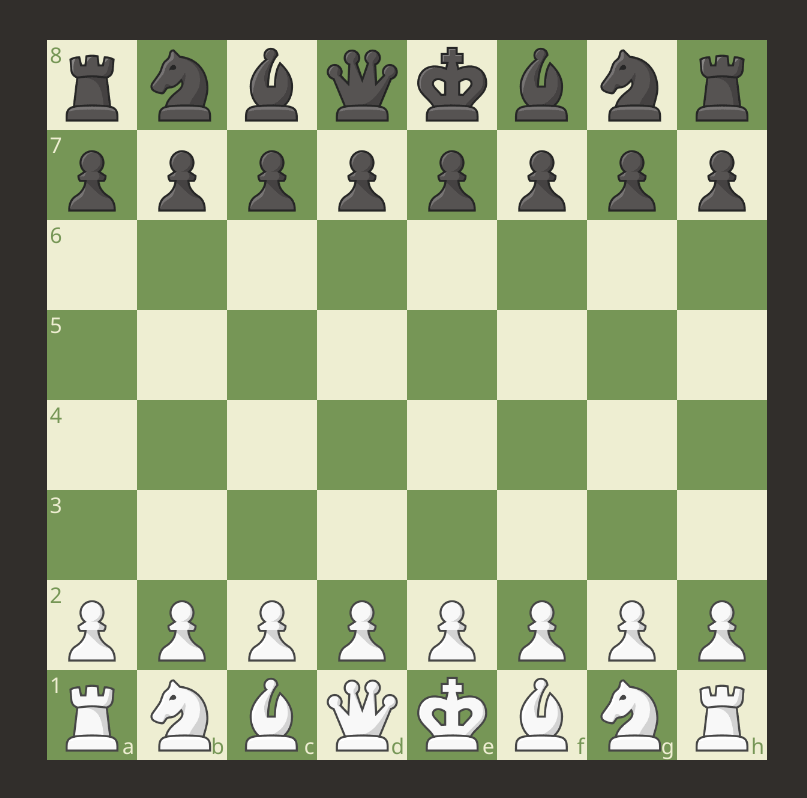
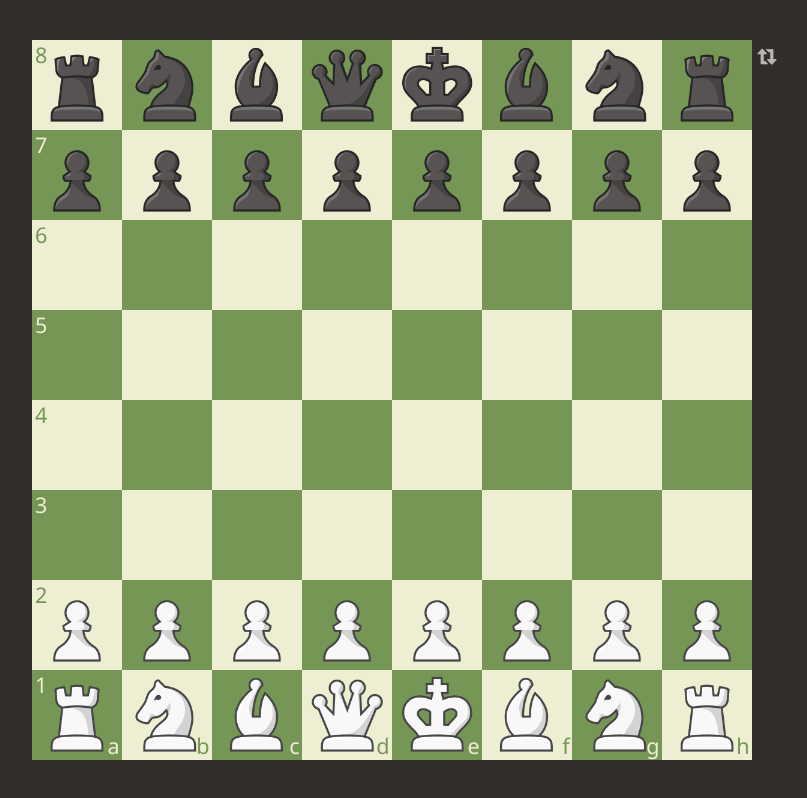
Before and after one commit to SteNafH/chess-com-remake, a plain HTML site: page src/index.html in a window 1280 px wide. Shown: the whole page, without its empty margins (233-1040 px from the left). Drawn offline with Linux system fonts and the light colour scheme.

Commit message:
Bug fixes. Added an option to rotate the board. Moves are now turn based. TODO implement castling, implement checkmate/stalemate check.

```diff
--- a/src/board.js
+++ b/src/board.js
@@ -34,43 +34,58 @@ board[7][5] = new Square(7, 5, new Bishop(false));
 board[7][6] = new Square(7, 6, new Knight(false));
 board[7][7] = new Square(7, 7, new Rook(false));
 
+function showBoard() {
+    $('chess-square p').remove();
 
-for (let y = 7; y >= 0; y--) {
+    if (boardRotation) {
+        for (let y = 7; y >= 0; y--) {
+            for (let x = 0; x < 8; x++) {
+                const div = getSquareDiv(board[y][x], 0, 0);
 
-    for (let x = 0; x < 8; x++) {
-        const div = board[y][x];
-        div.id = y + "" + x;
-
-        if (y % 2 === 0) {
-            if (x % 2 === 0) {
-                div.classList.add("black");
-            } else {
-                div.classList.add("white");
-            }
-        } else {
-            if (x % 2 === 0) {
-                div.classList.add("white");
-            } else {
-                div.classList.add("black");
+                boardDiv.appendChild(div)
             }
         }
+    } else {
+        for (let y = 0; y < 8; y++) {
+            for (let x = 7; x >= 0; x--) {
+                const div = getSquareDiv(board[y][x], 7, 7);
 
-        if (x === 0) {
-            let p = document.createElement("p");
-            p.innerText = (y + 1).toString();
-            p.classList.add("columnNumbers");
-            div.appendChild(p);
+                boardDiv.appendChild(div)
+            }
         }
+    }
+}
 
-        if (y === 0) {
-            let p = document.createElement("p");
-            p.innerText = columns[x];
-            p.classList.add("rowNumbers");
-            div.appendChild(p);
+function getSquareDiv(square, yBreakpoint, xBreakpoint) {
+    if (square.y % 2 === 0) {
+        if (square.x % 2 === 0) {
+            square.classList.add("black");
+        } else {
+            square.classList.add("white");
         }
+    } else {
+        if (square.x % 2 === 0) {
+            square.classList.add("white");
+        } else {
+            square.classList.add("black");
+        }
+    }
 
-        boardDiv.appendChild(div)
+    if (square.x === xBreakpoint) {
+        let p = document.createElement("p");
+        p.innerText = (square.y + 1).toString();
+        p.classList.add("columnNumbers");
+        square.appendChild(p);
     }
+
+    if (square.y === yBreakpoint) {
+        let p = document.createElement("p");
+        p.innerText = columns[square.x];
+        p.classList.add("rowNumbers");
+        square.appendChild(p);
+    }
+
+    return square;
 }
 
 function printBoard() {
--- a/src/index.html
+++ b/src/index.html
@@ -3,23 +3,30 @@
 <head>
     <meta charset="UTF-8">
     <title>Title</title>
+
+    <link href='https://fonts.googleapis.com/css?family=Montserrat:wght@700;800' rel='stylesheet'>
     <link rel="stylesheet" href="styles.css">
     <link rel="shortcut icon" href="#">
 
     <script type="text/javascript" src="../libraries/jquery-2.2.2/http_code.jquery.com_jquery-2.2.2.js"></script>
     <script type="text/javascript" src="../libraries/jquery-ui/http_code.jquery.com_ui_1.11.4_jquery-ui.js"></script>
     <script type="text/javascript" src="../libraries/jquery-ui-touch-punch/jquery.ui.touch-punch.min.js"></script>
-    <script type="text/javascript" src="../libraries/gsap/http_cdnjs.cloudflare.com_ajax_libs_gsap_1.20.4_TweenMax.min.js"></script>
+    <script type="text/javascript"
+            src="../libraries/gsap/http_cdnjs.cloudflare.com_ajax_libs_gsap_1.20.4_TweenMax.min.js"></script>
 </head>
 <style>
 
 </style>
 <body>
-<div id="board-wrapper-wrapper">
+<main>
     <div id="board-wrapper">
         <div id="board"></div>
     </div>
-</div>
+
+    <div>
+        <button onclick="rotateBoard()">f</button>
+    </div>
+</main>
 </body>
 
 <script src="pieces/piece.js"></script>
@@ -34,6 +41,12 @@
 <script src="board.js"></script>
 
 <script>
+    let playerTurn = true;
+    let currentPlayer = true;
+
+    let boardRotation = currentPlayer;
+    showBoard();
+
     const squares = $('chess-square');
     const itemContainer = squares;
     const moveType = {
@@ -72,11 +85,11 @@
         },
         receive: function (e, ui) {
             const newPos = e.target;
-            const prevPos = ui.sender;
+            const prevPos = ui.sender[0];
             const piece = ui.item[0];
 
             if (!newPos.querySelectorAll(".hint, .capture-hint").length) {
-                prevPos.sortable("cancel");
+                ui.sender.sortable("cancel");
                 return;
             }
 
@@ -84,16 +97,16 @@
                 clearCurrentHints();
                 newPos.addPromotionMenu(piece.white).then(function (piece) {
                     if (piece === undefined) {
-                        prevPos.sortable("cancel");
+                        ui.sender.sortable("cancel");
                     } else {
                         piece.classList.remove("promotion-option");
-                        makeMove(prevPos[0], newPos, piece, moveType.promote);
+                        makeMove(prevPos, newPos, piece, moveType.promote);
                         resetOnClick();
                     }
                 });
 
             } else {
-                makeMove(prevPos[0], newPos, piece, newPos.piece === null ? moveType.moveSelf : moveType.capture);
+                makeMove(prevPos, newPos, piece, getDefaultMoveSound(piece, newPos.piece));
             }
         }
     });
@@ -119,28 +132,6 @@
 
     resetOnClick();
 
-    function makeMove(prevPos, newPos, piece, type) {
-        prevPos.removePiece();
-        newPos.removePiece();
-        newPos.addPiece(piece);
-
-        if (enemyKing.isInCheck()) type = moveType.moveCheck;
-        new Audio(type).play();
-
-        removeEnPassant();
-        checkEnPassant(prevPos, newPos, piece);
-
-        swapPreviousMove(prevPos, newPos);
-
-        clearCurrentHints();
-        clearCurrentActive();
-        printBoard();
-    }
-
-    function getKing(white) {
-        return $('chess-king.' + (white ? 'white' : 'black'))[0];
-    }
-
     function getMoves(square) {
         if (square === currentActive) {
             if (arguments.callee.caller.name === 'start') return;
@@ -153,16 +144,18 @@
         clearCurrentHints();
         clearCurrentActive();
 
+        square.classList.add("currentMove");
+        currentActive = square;
+
         let piece = square.piece;
+
+        if (piece.white !== playerTurn) return;
 
         enemyKing = getKing(!piece.white);
         king = getKing(piece.white);
 
         let moves = piece.getMoves(square.y, square.x);
         let rect = piece.getBoundingClientRect();
-
-        square.classList.add("currentMove");
-        currentActive = square;
 
         for (let move of moves) {
             move.square.addHint(piece.white);
@@ -185,7 +178,7 @@
                         }
                     });
                 } else {
-                    makeMove(prevPos, newPos, piece, move.capture ? moveType.capture : moveType.moveSelf);
+                    makeMove(prevPos, newPos, piece, getDefaultMoveSound(piece, newPos.piece));
 
                     TweenMax.set(piece, {x: 0, y: 0});
 
@@ -202,6 +195,27 @@
         }
 
         currentHints = moves;
+    }
+
+    function makeMove(prevPos, newPos, piece, type) {
+        prevPos.removePiece();
+        newPos.removePiece();
+        newPos.addPiece(piece);
+
+        if (enemyKing.isInCheck()) type = moveType.moveCheck;
+        new Audio(type).play();
+
+        removeEnPassant();
+        checkEnPassant(prevPos, newPos, piece);
+
+        swapPreviousMove(prevPos, newPos);
+
+        clearCurrentHints();
+        clearCurrentActive();
+
+        playerTurn = !playerTurn;
+
+        printBoard();
     }
 
     function clearCurrentHints() {
@@ -257,6 +271,28 @@
         }
     }
 
+    function getKing(white) {
+        return $('chess-king.' + (white ? 'white' : 'black'))[0];
+    }
+
+    function getDefaultMoveSound(piece, newSquarePiece) {
+        if (newSquarePiece === null)
+            if (piece.white === currentPlayer)
+                return moveType.moveSelf;
+            else
+                return moveType.moveOpponent;
+        else
+            return moveType.capture;
+    }
+
+    function rotateBoard() {
+        boardRotation = !boardRotation;
+
+        showBoard(boardRotation);
+
+        printBoard()
+    }
+
     printBoard();
 </script>
 </html>
--- a/src/styles.css
+++ b/src/styles.css
@@ -18,6 +18,12 @@
     --promotion-window-border-radius: calc(.5vmin);
 }
 
+@font-face {
+    font-family: ChessGlyph;
+    src: url("../assets/fonts/chessglyph-new.woff2");
+    font-weight: 400;
+}
+
 * {
     box-sizing: border-box;
     margin: 0;
@@ -28,6 +34,8 @@ html, body {
     width: 100%;
     height: 100%;
     font-size: calc(2.7vmin);
+    font-family: 'Montserrat', sans-serif;
+    font-weight: 800;
 }
 
 img {
@@ -44,36 +52,44 @@ body {
     justify-content: center;
     align-items: center;
     background-color: var(--background-color);
-    z-index: 5;
+}
+
+main {
+    display: flex;
+}
+
+button {
+    background: 0;
+    border: 0;
+    outline: 0;
+    padding: 0 5px;
+
+    font-family: ChessGlyph;
+    font-size: calc(4vmin);
+    color: hsla(0,0%,100%,.65);
+
+    cursor: pointer;
 }
 
 /*Board*/
-#board-wrapper-wrapper {
+#board-wrapper {
     position: relative;
-    width: 100vh;
+    width: 90vmin;
     overflow: hidden;
 }
 
-#board-wrapper-wrapper:before {
+#board-wrapper:before {
     content: "";
     display: block;
     padding-top: 100%;
 }
 
-#board-wrapper {
+#board {
     position: absolute;
     top: 0;
     left: 0;
     width: 100%;
     height: 100%;
-    display: flex;
-    align-items: center;
-    justify-content: center;
-}
-
-#board {
-    width: 90%;
-    height: 90%;
     display: grid;
     grid-template-columns: repeat(8, 1fr);
     grid-template-rows: repeat(8, 1fr);
```
Also changed, not shown: assets/fonts/chessglyph-new.woff2 (added).
